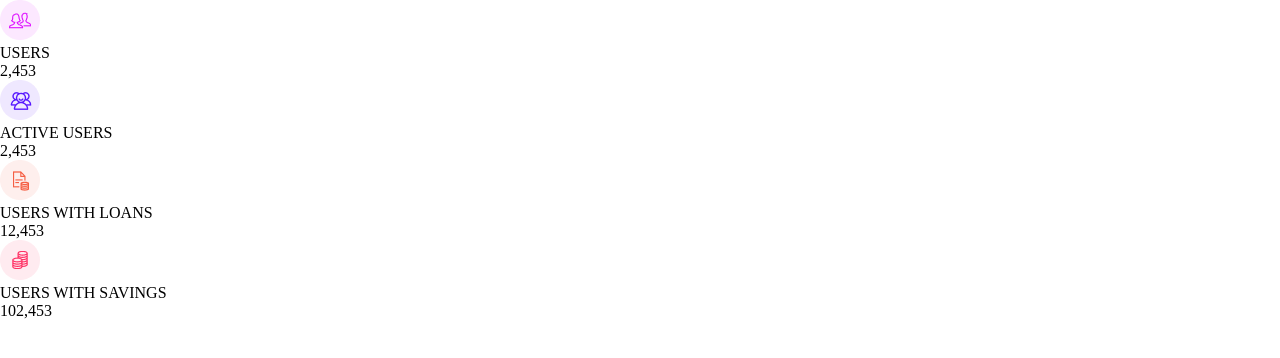
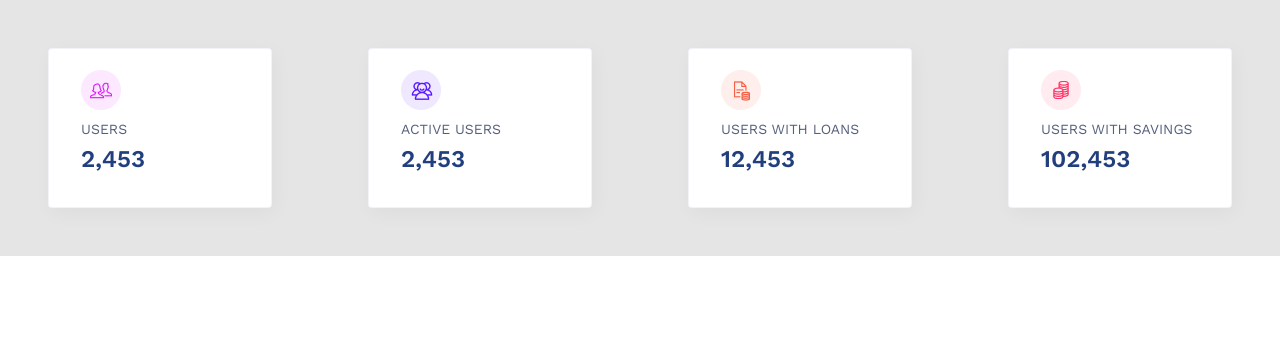
Before and after one commit to Dhei-vid/lendsqr-fe-test, a React (Create React App) app: page /user in a window 1280 px wide. Shown: the top 358 px of the page. Built offline with nearby package versions, Linux system fonts and the light colour scheme; a web font is replaced by a local one.

Commit message:
created the dashboard

```diff
--- a/src/components/dashboard/dashboard.component.jsx
+++ b/src/components/dashboard/dashboard.component.jsx
@@ -1,3 +1,11 @@
-const Dashboard = () => {}
+import Users from '../users/users.component'
+
+const Dashboard = () => {
+  return (
+    <div>
+      <Users />
+    </div>
+  )
+}
 
 export default Dashboard
--- a/src/components/users/user.styles.scss
+++ b/src/components/users/user.styles.scss
@@ -0,0 +1,44 @@
+.user-container {
+  background: #e5e5e5;
+  display: flex;
+  flex-direction: row;
+  align-items: center;
+  justify-content: space-around;
+  font-family: 'Work Sans', sans-serif;
+  color: #213f7d;
+
+  .user-card-container {
+    background: #ffffff;
+    border: 1px solid rgba(33, 63, 125, 0.06);
+    box-shadow: 3px 5px 20px rgba(0, 0, 0, 0.04);
+    border-radius: 4px;
+    height: 160px;
+    width: 240px;
+    font-size: 14px;
+    margin: 3rem;
+    display: flex;
+
+    .user-card-elements {
+      display: flex;
+      margin: 1.3rem 0 0 2rem;
+      flex-direction: column;
+      justify-content: start;
+      gap: 8px;
+
+      .user-text {
+        font-size: 14px;
+        color: #545f7d;
+      }
+
+      .user-number {
+        font-size: 24px;
+        font-weight: 600;
+        color: #213f7d;
+      }
+    }
+  }
+
+  ul {
+    list-style: none;
+  }
+}
--- a/src/components/users/users.component.jsx
+++ b/src/components/users/users.component.jsx
@@ -3,46 +3,48 @@ import icon2 from '../../assets/icons/icon2.png'
 import icon3 from '../../assets/icons/icon3.png'
 import icon4 from '../../assets/icons/icon4.png'
 
+import './user.styles.scss'
+
 const Users = () => {
   return (
-    <div>
-      <div>
-        <ul>
+    <div className='user-container'>
+      <div className='user-card-container'>
+        <ul className='user-card-elements'>
           <li>
             <img src={icon1} alt='icon' />
           </li>
-          <li>USERS</li>
-          <li>2,453</li>
+          <li className='user-text'> USERS</li>
+          <li className='user-number'>2,453</li>
         </ul>
       </div>
 
-      <div>
-        <ul>
+      <div className='user-card-container'>
+        <ul className='user-card-elements'>
           <li>
             <img src={icon2} alt='icon' />
           </li>
-          <li>ACTIVE USERS</li>
-          <li>2,453</li>
+          <li className='user-text'>ACTIVE USERS</li>
+          <li className='user-number'>2,453</li>
         </ul>
       </div>
 
-      <div>
-        <ul>
+      <div className='user-card-container'>
+        <ul className='user-card-elements'>
           <li>
             <img src={icon3} alt='icon' />
           </li>
-          <li>USERS WITH LOANS</li>
-          <li>12,453</li>
+          <li className='user-text'>USERS WITH LOANS</li>
+          <li className='user-number'>12,453</li>
         </ul>
       </div>
 
-      <div>
-        <ul>
+      <div className='user-card-container'>
+        <ul className='user-card-elements'>
           <li>
             <img src={icon4} alt='icon' />
           </li>
-          <li>USERS WITH SAVINGS</li>
-          <li>102,453</li>
+          <li className='user-text'>USERS WITH SAVINGS</li>
+          <li className='user-number'>102,453</li>
         </ul>
       </div>
     </div>
```
